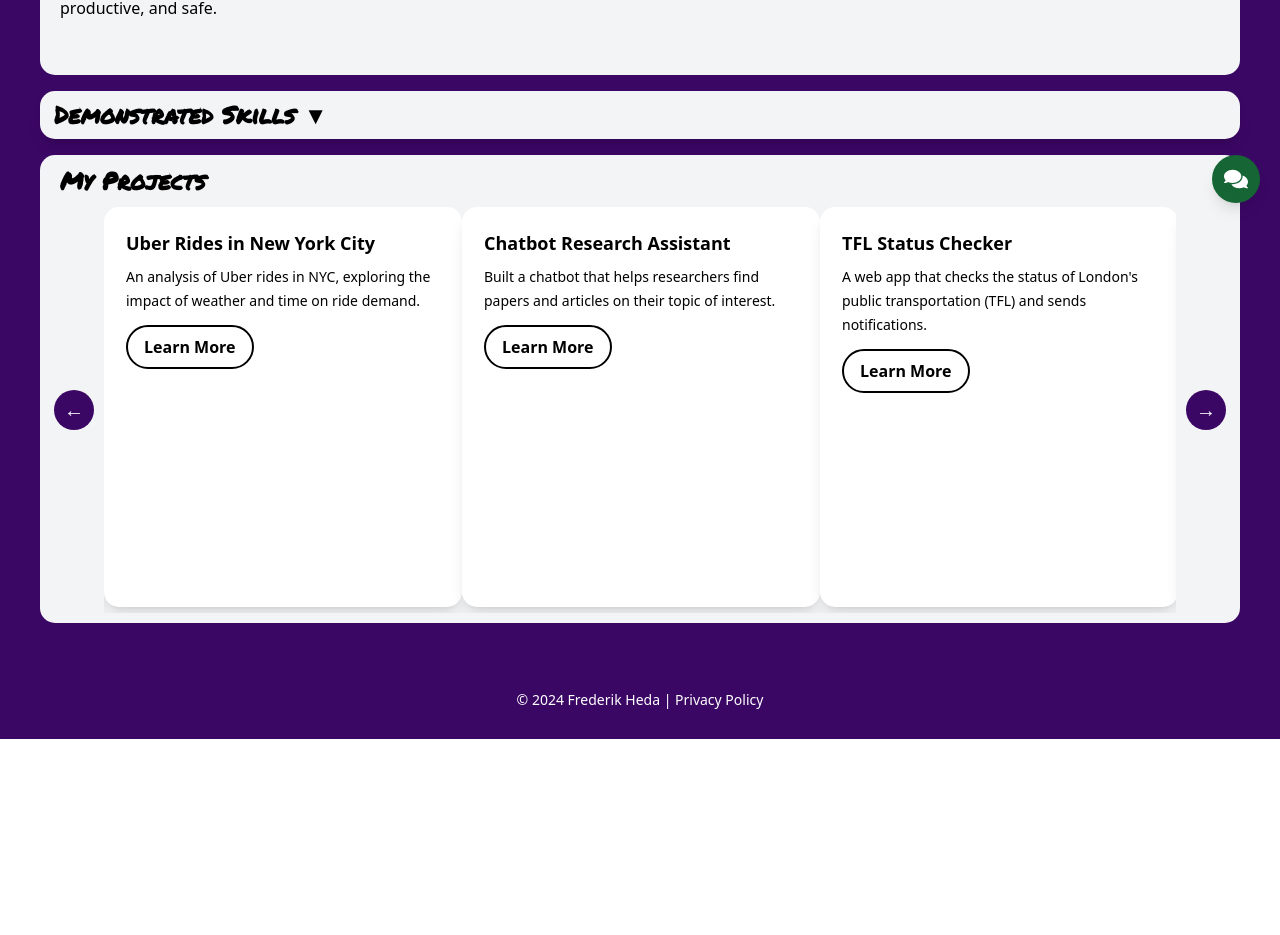
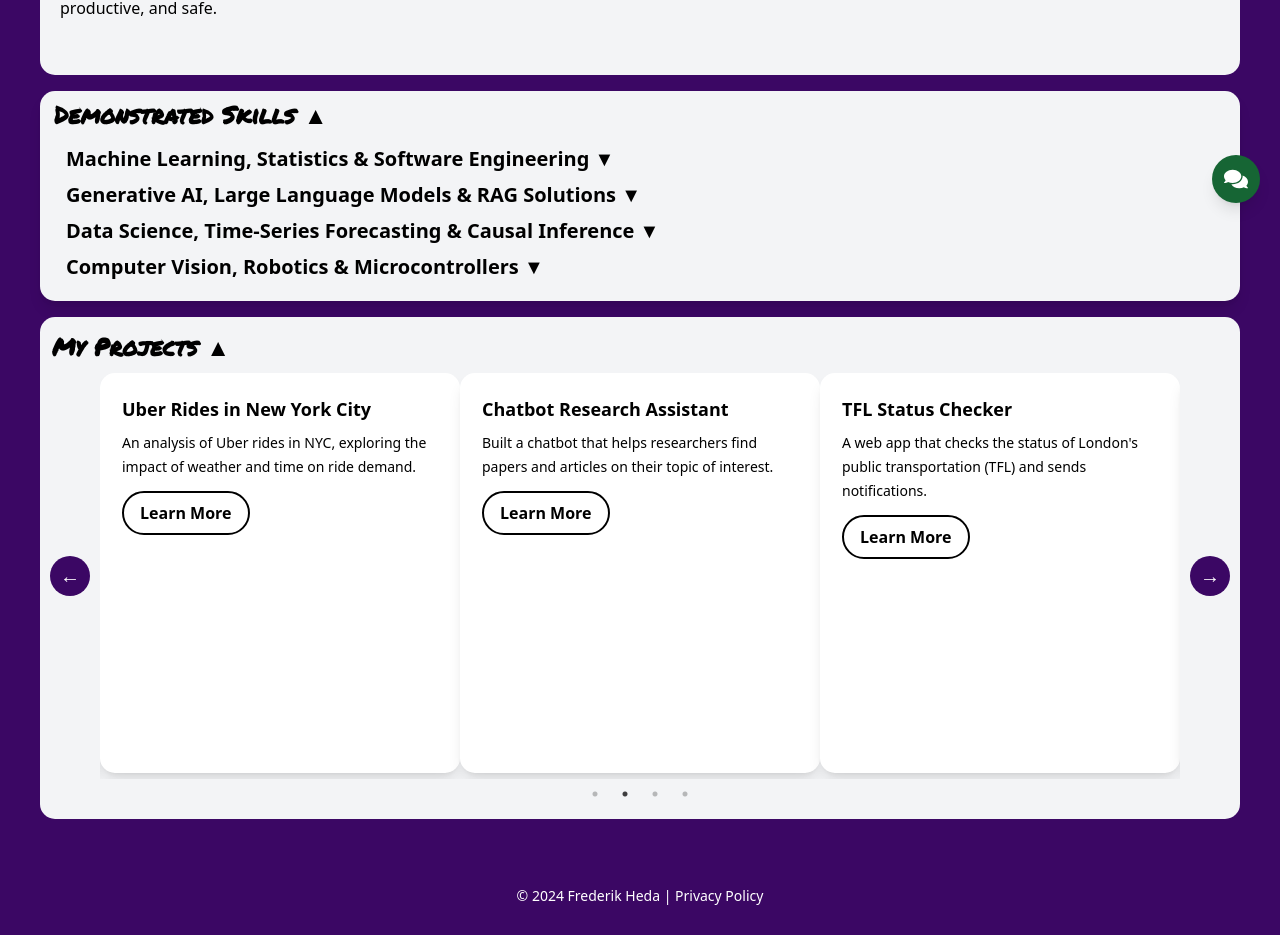
Before and after one commit to Fredheda/Portfolio, a React (Vite) app in the folder frontend/: page / in a window 1280 px wide. Shown: the part 577-1512 px from the top of the page. Before the commit the page ends 1316 px from the top, so only its background shows below. Built offline with nearby package versions, Linux system fonts and the light colour scheme.

Commit message:
formatting changes

```diff
--- a/frontend/src/components/About.jsx
+++ b/frontend/src/components/About.jsx
@@ -35,10 +35,11 @@ const About = () => {
         id="skills"
         className="bg-gray-100 py-1 px-2.5 rounded-[15px] shadow-lg w-full max-w-[1200px] mx-auto my-1 text-center font-montserrat flex flex-col"
       >
-        <ExpandableBox title="Demonstrated Skills" className="font-permanent-marker text-2xl text-left text-black font-semibold">
+          <ExpandableBox title="Demonstrated Skills" className="font-permanent-marker text-2xl text-left text-black font-semibold" defaultExpanded={true}>
           <div className="text-left mt-2.5">
             <ExpandableBox
               title="Machine Learning, Statistics & Software Engineering"
+              className="text-xl text-left text-black font-semibold"
               details={[
                 'Experience with Python',
                 'Time-Series Forecasting',
@@ -55,6 +56,7 @@ const About = () => {
             />
             <ExpandableBox
               title="Generative AI, Large Language Models & RAG Solutions"
+              className="text-xl text-left text-black font-semibold"
               details={[
                 'Developed internal Pip packages for automated evaluation of GenAI/LLM applications',
                 'Implemented generative AI solutions using large language models (LLM) with Azure OpenAI',
@@ -63,6 +65,7 @@ const About = () => {
             />
             <ExpandableBox
               title="Data Science, Time-Series Forecasting & Causal Inference"
+              className="text-xl text-left text-black font-semibold"
               details={[
                 'Led the data science workstream in demand management',
                 'Developed and deployed ML and analytics solutions',
@@ -71,6 +74,7 @@ const About = () => {
             />
             <ExpandableBox
               title="Computer Vision, Robotics & Microcontrollers"
+              className="text-xl text-left text-black font-semibold"
               details={[
                 'Implemented industrial bin-picking systems',
                 'Developed computer vision systems for process automation',
--- a/frontend/src/components/Projects.jsx
+++ b/frontend/src/components/Projects.jsx
@@ -1,9 +1,9 @@
 import React from 'react';
 import Slider from 'react-slick';
+import ExpandableBox from './ExpandableBox';
 import "slick-carousel/slick/slick.css";
 import "slick-carousel/slick/slick-theme.css";
 
-// Custom arrow components
 const PrevArrow = ({ onClick }) => {
   return (
     <div className="custom-arrow custom-prev" onClick={onClick}>
@@ -48,7 +48,7 @@ const Projects = () => {
     dots: true,
     infinite: true,
     speed: 500,
-    slidesToShow: 3, // Show 3 cards at a time
+    slidesToShow: 3,
     slidesToScroll: 1,
     autoplay: true,
     autoplaySpeed: 3000,
@@ -59,32 +59,53 @@ const Projects = () => {
       {
         breakpoint: 1024,
         settings: {
-          slidesToShow: 2, // Show 2 cards at a time on smaller screens
+          slidesToShow: 2,
         }
       },
       {
         breakpoint: 768,
         settings: {
-          slidesToShow: 1, // Show 1 card at a time on mobile
+          slidesToShow: 1,
         }
       }
     ]
   };
 
   return (
-    <section id="projects" className="bg-gray-100 px-16 pt-2.5 pb-2.5 rounded-[15px] max-w-[1200px] mx-auto my-1 text-center overflow-hidden font-montserrat">
-      <h2 className="font-permanent-marker text-2xl text-left text-black mb-2.5 font-semibold -ml-11">My Projects</h2>
+    <section className="bg-gray-100 px-12 pt-2.5 pb-1 rounded-[15px] max-w-[1200px] mx-auto my-1 text-center overflow-hidden font-montserrat">
+      <ExpandableBox
+        title="My Projects"
+        className="font-permanent-marker text-2xl text-left text-black font-semibold -ml-10"
+        defaultExpanded={true}
+      >
+        <div className="mt-2.5 pb-6">
           <Slider {...settings}>
             {projects.map((project, index) => (
-          <div className="bg-white rounded-[15px] shadow-lg overflow-hidden p-2.5 h-[400px] w-[300px] transition-transform duration-300 ease-in-out cursor-pointer mx-auto hover:transform hover:-translate-y-1 hover:shadow-2xl" key={index}>
+              <div
+                className="bg-white rounded-[15px] shadow-lg overflow-hidden p-2.5 h-[400px] w-[300px] transition-transform duration-300 ease-in-out cursor-pointer mx-auto hover:transform hover:-translate-y-1 hover:shadow-2xl"
+                key={index}
+              >
                 <div className="p-3 text-left">
-              <h3 className="text-lg text-black mb-2 font-semibold">{project.title}</h3>
-              <p className="text-sm text-black-950 leading-6 mb-3">{project.description}</p>
-              <a href={project.link} className="inline-block text-black-950 font-semibold no-underline border-2 border-black py-2 px-4 rounded-full transition-colors duration-300 ease-in-out hover:bg-purple-950 hover:text-white" target="_blank" rel="noopener noreferrer">Learn More</a>
+                  <h3 className="text-lg text-black mb-2 font-semibold">
+                    {project.title}
+                  </h3>
+                  <p className="text-sm text-black-950 leading-6 mb-3">
+                    {project.description}
+                  </p>
+                  <a
+                    href={project.link}
+                    className="inline-block text-black-950 font-semibold no-underline border-2 border-black py-2 px-4 rounded-full transition-colors duration-300 ease-in-out hover:bg-purple-950 hover:text-white"
+                    target="_blank"
+                    rel="noopener noreferrer"
+                  >
+                    Learn More
+                  </a>
                 </div>
               </div>
             ))}
           </Slider>
+        </div>
+      </ExpandableBox>
     </section>
   );
 };
--- a/frontend/src/components/expandableBox.jsx
+++ b/frontend/src/components/expandableBox.jsx
@@ -1,7 +1,7 @@
 import React, { useState } from 'react';
 
-const ExpandableBox = ({ title, details, children, className }) => {
-  const [isExpanded, setIsExpanded] = useState(false);
+const ExpandableBox = ({ title, details, children, className, defaultExpanded = false }) => {
+  const [isExpanded, setIsExpanded] = useState(defaultExpanded);
 
   const toggleExpand = () => {
     setIsExpanded(!isExpanded);
```
Lines whose indentation alone changed are shown as unchanged.
